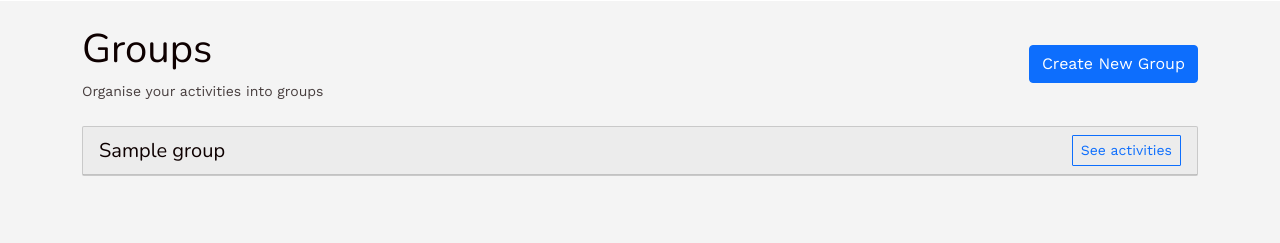
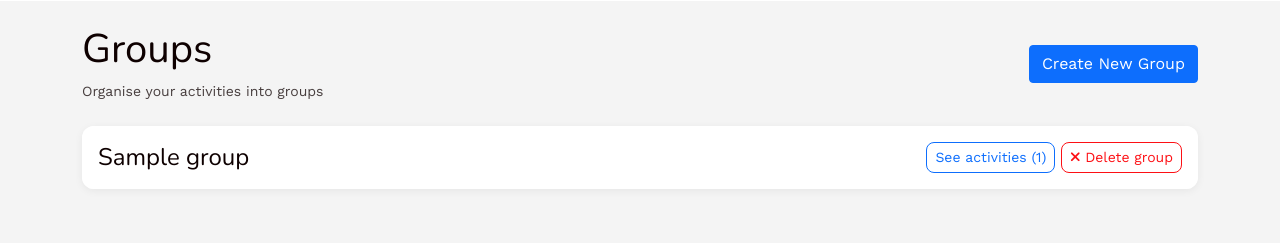
Before and after one commit to KateWright305/whatsupmtl, a Rails app: page /groups in a window 1280 px wide. Shown: the part 57-300 px from the top of the page. Run offline with Rails 7, Linux system fonts and the light colour scheme; a user stored in the database is signed in; data comes from the database, SQL or seed files in the repository; tables that the repository leaves empty hold one stand-in row (values such as "Sample post"); style sheets or scripts are compiled from the project's sources; parts of the project's set-up code (start-up, migrations or seed data) failed here and were passed over; some libraries are stand-ins or nearby versions.

Commit message:
Groups view and add new group styling added

```diff
--- a/app/assets/stylesheets/components/_activity_card.scss
+++ b/app/assets/stylesheets/components/_activity_card.scss
@@ -1,6 +1,8 @@
 // Small activity card to display in calendar
+// And activity card to display in the groups list
 
-.activity-card {
+.activity-card,
+.group-card {
   overflow: hidden;
   border: none;
   border-radius: 12px;
@@ -14,6 +16,18 @@
 
   .card-body {
     min-width: 0;
+  }
+}
+
+.group-card {
+  .card-header {
+    background-color: $white;
+    border-bottom: none;
+    padding: 16px;
+  }
+
+  .btn {
+    border-radius: 8px;
   }
 }
 
--- a/app/views/groups/_group.html.erb
+++ b/app/views/groups/_group.html.erb
@@ -1,33 +1,64 @@
-<div class="card mb-3">
+<div class="card group-card mb-3">
   <div class="card-header d-flex justify-content-between align-items-center">
-    <h5 class="mb-0"><%= group.name %></h5>
-    <button class="btn btn-outline-primary btn-sm" type="button"
-    data-bs-toggle="collapse" data-bs-target="#group-<%= group.id %>">
-    See activities
+    <h4 class="mb-0"><%= group.name %></h4>
+    <div>
+      <button class="btn btn-outline-primary btn-sm"
+              type="button"
+              data-bs-toggle="collapse"
+              data-bs-target="#group-<%= group.id %>">
+        See activities (<%= group.activities.count %>)
       </button>
+      <%= link_to group_path(group),
+      data: {
+        turbo_method: :delete,
+        turbo_confirm: "Are you sure you want to delete this group?"
+      },
+      class: "btn btn-outline-danger btn-sm" do %>
+
+      <i class="fa-solid fa-xmark"></i> Delete group
+
+      <% end %>
+    </div>
   </div>
 
   <div class="collapse" id="group-<%= group.id %>">
     <div class="card-body">
 
-    <p><%= truncate(group.description, length: 110) %></p>
-      <small>Created <%= group.created_at.strftime("%b %d, %Y") %></small>
+      <p class="mb-1">
+        <%= truncate(group.description, length: 110) %>
+      </p>
+
+      <small class="d-block text-muted mb-4">
+        Created <%= group.created_at.strftime("%b %d, %Y") %>
+      </small>
 
       <% if group.activities.any? %>
-          <ul>
+
+  <h6 class="text-muted mb-2">Activities</h6>
+
+    <ul class="list-unstyled">
       <% group.activities.each do |activity| %>
-              <li>
+
+        <li class="d-flex justify-content-between align-items-center bg-light rounded-3 p-3 mb-2">
+
+          <%= link_to activity_path(activity),
+              class: "text-decoration-none fw-medium" do %>
+            <i class="fa-regular fa-calendar me-2"></i>
             <%= activity.name %>
+          <% end %>
 
-                <%= link_to "View", activity_path(activity) %>
-
-                <%= link_to "Remove",
-                            remove_activity_group_path(group, activity_id: activity.id),
+          <%= link_to remove_activity_group_path(group, activity_id: activity.id),
               data: {
                 turbo_method: :delete,
-                              turbo_confirm: "Remove this activity from this group?"
-                            } %>
+                turbo_confirm: "Are you sure you want to remove this activity from the group?"
+              },
+              class: "text-muted",
+              aria: { label: "Remove activity" } do %>
+            <i class="fa-solid fa-xmark"></i>
+          <% end %>
+
         </li>
+
       <% end %>
     </ul>
 
@@ -44,13 +75,6 @@
     <i class="fa-solid fa-plus"></i> Add activity
     </button>
 
-        <%= link_to '<i class="fa-solid fa-xmark"></i> Delete group'.html_safe,
-          group_path(group),
-          data: {
-            turbo_method: :delete,
-            turbo_confirm: "Are you sure you want to delete this group?"
-          }, class: "btn btn-outline-primary btn-sm" %>
-
     <%= render "groups/add_activity_form",
       group: group,
       activities: @activities %>
```
Also changed, not shown: app/views/groups/_form.html.erb (+20 -12 lines), app/views/groups/new.html.erb (+12 -2 lines). Lines whose indentation alone changed are shown as unchanged.
